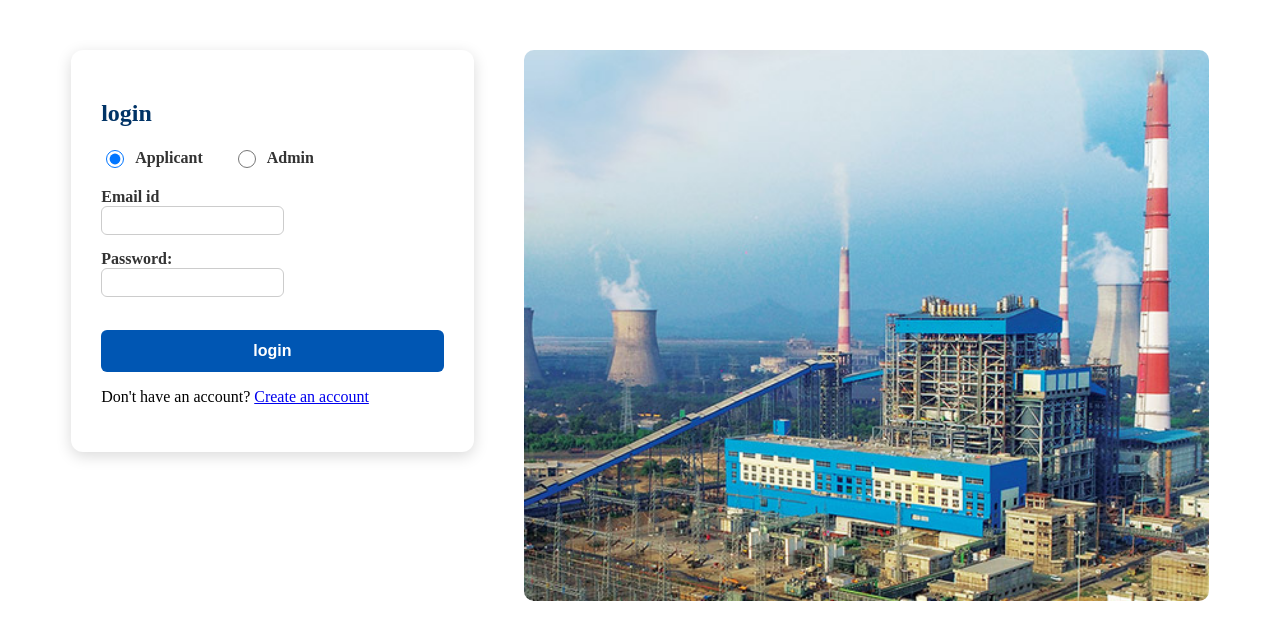
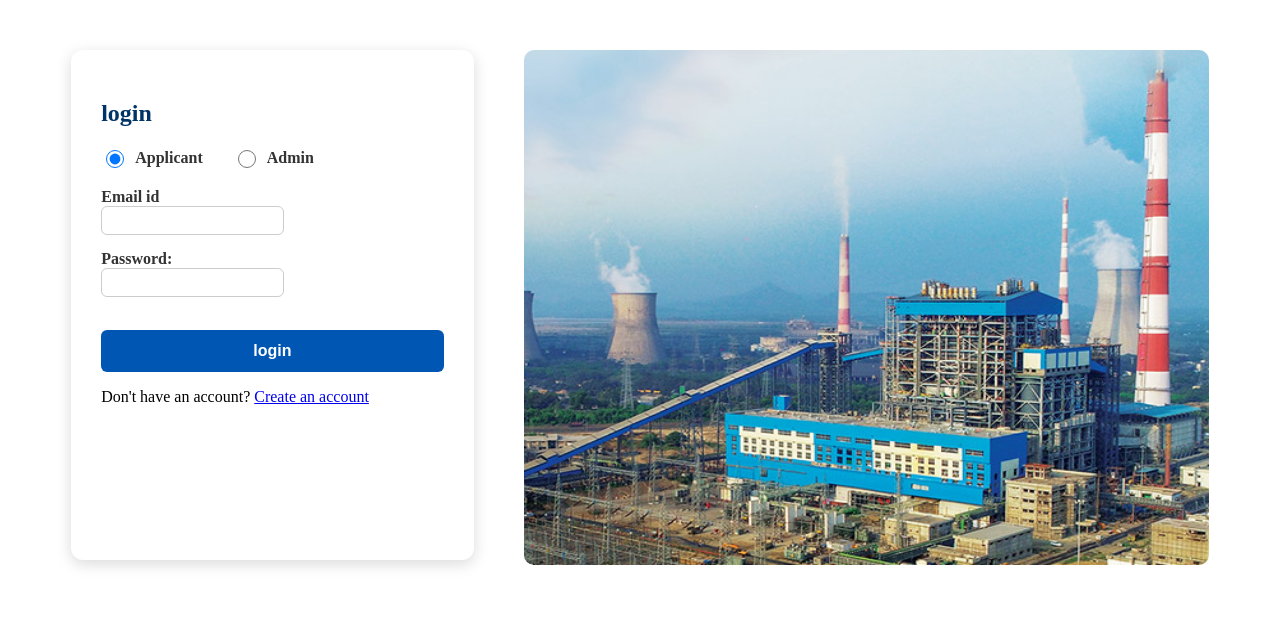
Before and after one commit to dibyajyotipatra07/AI_Resume_Screning, a Flask app: page /login in a window 1280 px wide. Shown: the part 122-762 px from the top of the page. Run offline with Flask 3, Linux system fonts and the light colour scheme.

Commit message:
modified:   static/style2.css

```diff
--- a/static/style2.css
+++ b/static/style2.css
@@ -49,14 +49,14 @@
      width:900px;
     max-width:100%;
     border-radius:10px;
-
+    height:515px;
     margin-left:50px;
     margin-right:0px;
 }
 form{
     width:450px;
     background:white;
-
+    height:450px;
     padding:30px;
 
     border-radius:12px;
```
